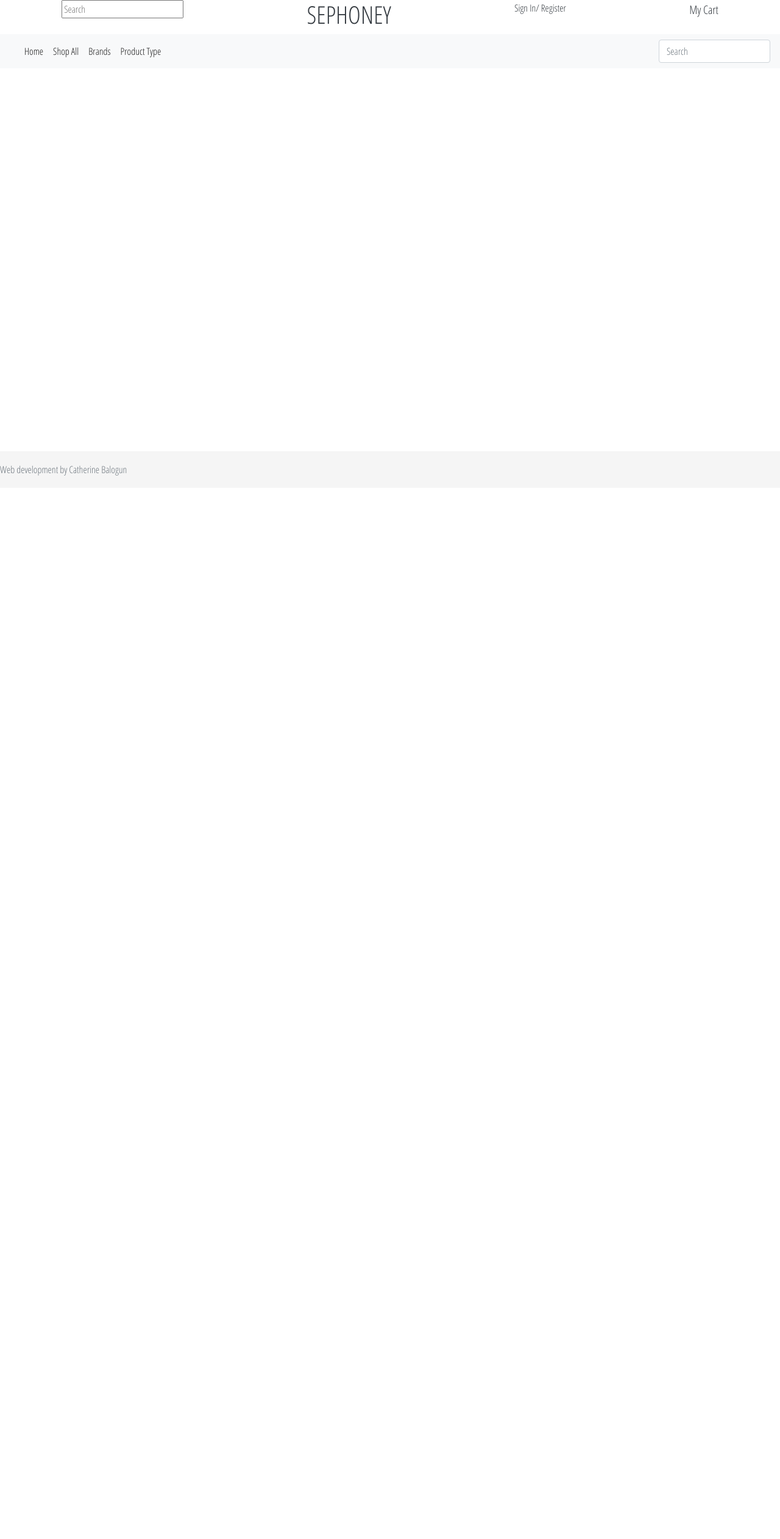
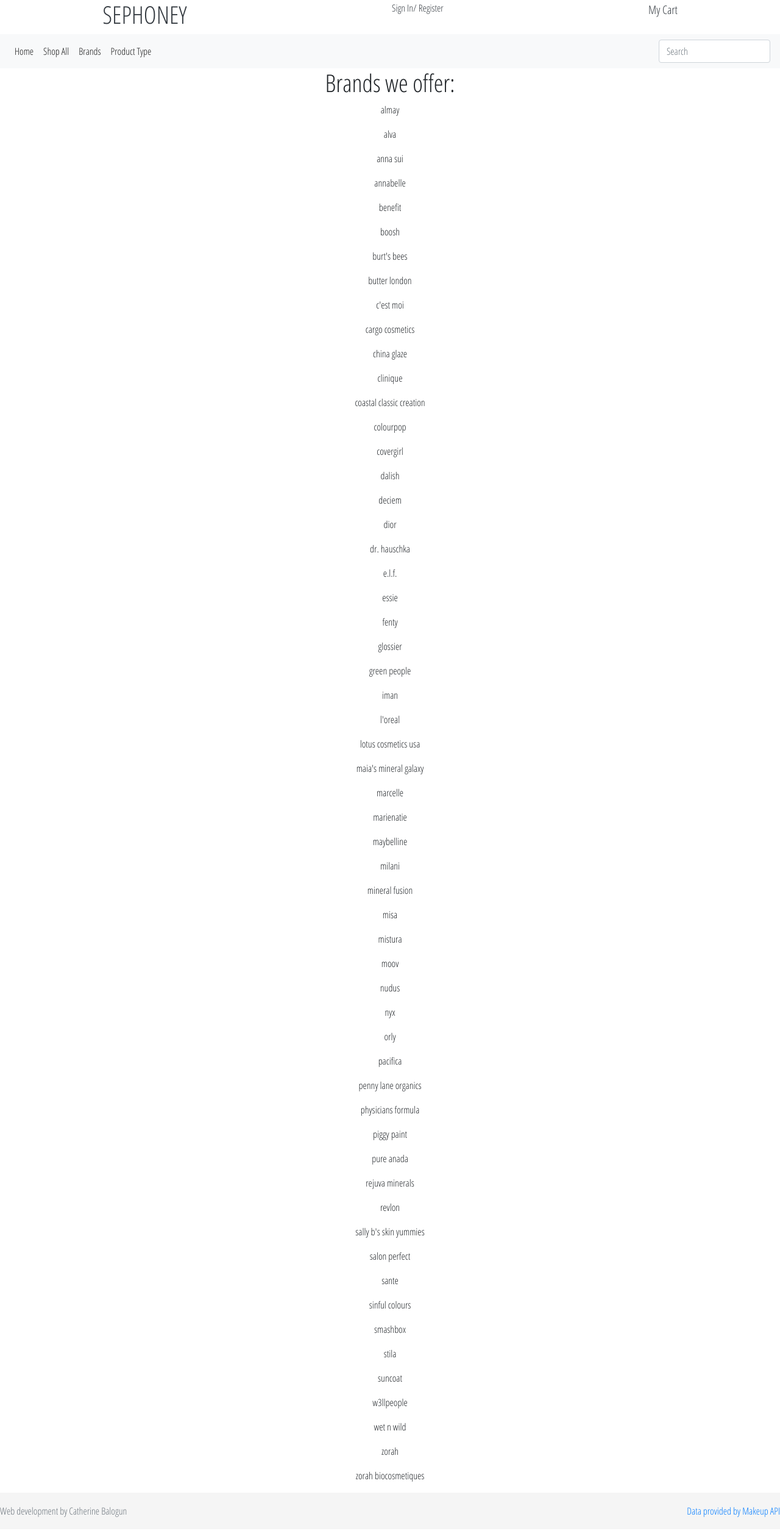
Before and after one commit to DearCodingCathy/SEPHONEY, a React (Create React App) app: page /allbrands in a window 1280 px wide. Shown: the whole page at 61% size. Before the commit the page ends 800 px from the top, so only its background shows below. Built offline with nearby package versions, Linux system fonts and the light colour scheme; no server answers.

Commit message:
CSS styling

```diff
--- a/src/App.css
+++ b/src/App.css
@@ -1,16 +1,3 @@
-.productImg {
-  width: 100px;
-  height: 100px;
-
-}
-
-.productDiv {
-width: 200px;
-height: 300px;
-border: 1px solid black;
-margin: 10px;
-}
-
 .productContainer {
   display: flex;
   flex-wrap: wrap;
@@ -35,13 +22,6 @@
     top: 50%;
     left: 50%;
     width: 200px;
-
-}
-
-.search {
-  height: 30px;
-  width: 200px;
-  /* margin: 30px 0px 0px -60px; */
 }
 
 a {
@@ -50,25 +30,26 @@
 }
 
 .detailContainer {
-display: flex;
-width: 800px;
+/* display: flex; */
+width: 500px;
 margin: 10px auto;
 }
 
 .detailInfo {
   display: flex;
   flex-direction: column;
-
+  margin: 10px 0px 0px 0px;
 }
 
 .detailImg {
   width: 300px;
-  height: 300px;
+  height: 100%;
+  margin: 0px 20px 0px 0px;
 }
 
-/* Needto fix */
-.detailName {
-  margin: 10px auto;
+.main-detail-container {
+display: grid;
+justify-items: center;
 }
 
 .login-form {
@@ -113,9 +94,9 @@
 .items-container {
   width: 500px;
   height: 100%;
-  border: 2px solid black;
-  margin: 50px 20px;
+  border: 0.5px solid grey;
   background-color: rgb(219, 219, 219);
+  border-radius: 5px;
 }
 
 .inner-container {
@@ -131,6 +112,11 @@
 .cartImg{
   width: 100px;
   height: 100px;
+}
+
+.empty-cart {
+  font-weight: bold;
+  margin: 50px 0px 20px 450px;
 }
 
 /* Footer */
@@ -150,3 +136,37 @@
   line-height: 60px; /* Vertically center the text there */
   background-color: #f5f5f5;
 }
+
+.order-container {
+display:flex;
+justify-content: center;
+align-items: center;
+flex-direction: column;
+margin: 20px 0px 0px 0px ;
+}
+
+@media only screen and (max-width: 600px) {
+
+.card-container{
+grid-template-columns: 1fr 1fr;
+width: 300px;
+}
+
+.detailContainer {
+width: 300px;
+margin: 10px auto;
+}
+
+.detailInfo {
+  display: flex;
+  flex-direction: column;
+  margin: 10px 0px 0px 0px;
+
+}
+
+.detailImg {
+  width: 150px;
+  height: 100%;
+  margin: 60px 20px 0px 0px;
+}
+}
--- a/src/Brands.js
+++ b/src/Brands.js
@@ -6,8 +6,69 @@
     return i.brand
   }))
   console.log(uniqueBrands);
+
+
   return (
-    <div>
+    <div className='d-flex flex-column align-items-center'>
+      <h1>Brands we offer:</h1>
+      <p>almay</p>
+      <p>alva</p>
+      <p>anna sui</p>
+      <p>annabelle</p>
+      <p>benefit</p>
+      <p>boosh</p>
+      <p>burt's bees</p>
+      <p>butter london</p>
+      <p>c'est moi</p>
+      <p>cargo cosmetics</p>
+      <p>china glaze</p>
+      <p>clinique</p>
+      <p>coastal classic creation</p>
+      <p>colourpop</p>
+      <p>covergirl</p>
+      <p>dalish</p>
+      <p>deciem</p>
+      <p>dior</p>
+      <p>dr. hauschka</p>
+      <p>e.l.f.</p>
+      <p>essie</p>
+      <p>fenty</p>
+      <p>glossier</p>
+      <p>green people</p>
+      <p>iman</p>
+      <p>l'oreal</p>
+      <p>lotus cosmetics usa</p>
+      <p>maia's mineral galaxy</p>
+      <p>marcelle</p>
+      <p>marienatie</p>
+      <p>maybelline</p>
+      <p>milani</p>
+      <p>mineral fusion</p>
+      <p>misa</p>
+      <p>mistura</p>
+      <p>moov</p>
+      <p>nudus</p>
+      <p>nyx</p>
+      <p>orly</p>
+      <p>pacifica</p>
+      <p>penny lane organics</p>
+      <p>physicians formula</p>
+      <p>piggy paint</p>
+      <p>pure anada</p>
+      <p>rejuva minerals</p>
+      <p>revlon</p>
+      <p>sally b's skin yummies</p>
+      <p>salon perfect</p>
+      <p>sante</p>
+      <p>sinful colours</p>
+      <p>smashbox</p>
+      <p>stila</p>
+      <p>suncoat</p>
+      <p>w3llpeople</p>
+      <p>wet n wild</p>
+      <p>zorah</p>
+      <p>zorah biocosmetiques</p>
+
     </div>
   )
 }
--- a/src/Cart.js
+++ b/src/Cart.js
@@ -5,9 +5,9 @@
 export default function (props) {
 
 
-  if (props.cart) {
+  if (props.cart.length !== 0) {
     return (
-      <>
+      <div className='order-container'>
         <div className='items-container'>
           {props.cart.map((item, index) => (
             <div className='row inner-container'>
@@ -30,7 +30,7 @@
         <div className='summary'>
           <h3>order summary</h3>
           <div>
-            <strong>subtotal</strong>
+            <strong>subtotal: </strong>
 
             {/* <small> ({numItems} items)</small> */}
 
@@ -38,16 +38,23 @@
           </div>
 
           <div>
-            <strong>estimated tax</strong>
+            <strong>estimated tax: </strong>
             <strong className='right'>${props.taxtotal.toFixed(2)}</strong>
           </div>
 
           <hr />
-          <h3>total <span className='right'>${props.ordertotal.toFixed(2)}</span></h3>
+          <div className='d-flex'>
+            <h3>Total: <span className='right'>${props.ordertotal.toFixed(2)}</span></h3>
+            <button className='btn btn-secondary'>Checkout Now</button>
+          </div>
         </div>
-      </>
+      </div>
     )
   } else {
-    return <h1> Your Cart is currently empty</h1>
+    return (
+      <div className='d-flex justify-content-center'>
+        <h1> Your Cart is currently empty...</h1>
+      </div>
+    )
   }
 }
--- a/src/Footer.js
+++ b/src/Footer.js
@@ -3,8 +3,10 @@
 export default function Footer() {
   return (
     <footer className='footer'>
-      <div>
+      <div className='d-flex justify-content-between'>
         <p className='text-muted'>Web development by Catherine Balogun</p>
+
+        <a href="http://makeup-api.herokuapp.com/">Data provided by Makeup API</a>
       </div>
     </footer>
   )
--- a/src/Header.js
+++ b/src/Header.js
@@ -5,7 +5,7 @@
 export default function Header() {
   return (
     <div className='d-flex justify-content-around'>
-      <Search />
+      {/* <Search /> */}
       <Link className='text-dark font-weight-lighter text-decoration-none text-center' to='/'><h1>SEPHONEY</h1> </Link>
 
       <Link className='text-dark text-decoration-none' to='/register'><h5><small>Sign In/ Register</small></h5></Link>
--- a/src/Nav.js
+++ b/src/Nav.js
@@ -4,33 +4,55 @@
 export default function Nav() {
   return (
     <>
-      <nav class="navbar navbar-expand-md navbar-light bg-light">
-        <a class="navbar-brand" href="#"></a>
-        <button class="navbar-toggler" type="button" data-toggle="collapse" data-target="#navbarsExample04" aria-controls="navbarsExample04" aria-expanded="false" aria-label="Toggle navigation">
-          <span class="navbar-toggler-icon"></span>
+      <nav className="navbar navbar-expand-md navbar-light bg-light sticky-top">
+
+
+        <button className="navbar-toggler" type="button" data-toggle="collapse" data-target="#collapseTarget" aria-controls="collapseTarget" aria-expanded="false" aria-label="Toggle navigation">
+
+
+          <span className="navbar-toggler-icon"></span>
+
         </button>
 
-        <div class="collapse navbar-collapse" id="navbarsExample04">
+        <div className="collapse navbar-collapse" id="collapseTarget">
 
-          <ul class="navbar-nav mr-auto">
-            <li class="nav-item active">
-              <Link to='/' class="nav-link">Home <span class="sr-only">(current)</span></Link>
+
+          <ul className="navbar-nav mr-auto">
+
+            <li className="nav-item active">
+
+              <Link to='/' className="nav-link">Home <span className="sr-only">(current)</span></Link>
+
+
             </li>
-            <li class="nav-item active">
-              <Link to='/allproducts' class="nav-link" >Shop All</Link>
+            <li className="nav-item active">
+
+              <Link to='/allproducts' className="nav-link" >Shop All</Link>
+
             </li>
-            <li class="nav-item active">
-              <Link to='/allbrands' class="nav-link" tabindex="-1">Brands</Link>
+            <li className="nav-item active">
+
+              <Link to='/allbrands' className="nav-link" tabIndex="-1" aria-disabled="true">Brands</Link>
+
             </li>
-            <li class="nav-item active">
-              <a class="nav-link">Product Type</a>
+            <li className="nav-item active">
+
+              <Link to='/producttypes' className="nav-link">Product Type</Link>
+
             </li>
           </ul>
-          <form class="form-inline my-2 my-md-0">
-            <input class="form-control" type="text" placeholder="Search" />
+          <form className="form-inline my-2 my-md-0">
+
+            <input className="form-control" type="text" placeholder="Search" />
+
           </form>
         </div>
       </nav>
+
+
+
+
+
     </>
   )
 }
--- a/src/ProductDetail.js
+++ b/src/ProductDetail.js
@@ -1,5 +1,6 @@
 import React from 'react'
 import { withRouter } from 'react-router';
+import { Link } from 'react-router-dom'
 
 
 function ProductDetail(props) {
@@ -7,10 +8,10 @@
 
   if (prod) {
     return (
-      <>
+      <div className='main-detail-container'>
         <h1 className='detailName'>{prod.name}</h1>
-        <div className='detailContainer'>
-          <img className='detailImg' src={prod.api_featured_image} alt={prod.image_link} />
+        <div className='d-flex detailContainer'>
+          <img className='detailImg rounded float-left' src={prod.api_featured_image} alt={prod.image_link} />
 
           <div className='detailInfo'>
             <h5> <b>Price:</b> ${prod.price}</h5>
@@ -18,13 +19,15 @@
             <p> <b>Product Type:</b> {prod.product_type}</p>
             <p> <b>Description:</b> {prod.description}</p>
 
-            <button className='cart-btn' onClick={() => props.func(prod)}
-            > Add to Cart
+            <Link to='/cart'>
+              <button className='cart-btn' onClick={() => props.func(prod)}
+              > Add to Cart
             </button>
+            </Link>
 
           </div>
         </div>
-      </>
+      </div>
     )
   } else {
     return <h1 className='loadingHelp'>Loading ...</h1>
--- a/src/ProductType.js
+++ b/src/ProductType.js
@@ -7,8 +7,18 @@
   }))
   console.log(uniqueTypes);
   return (
-    <div>
-      <h1> This is where the product types will be! </h1>
+    <div className='d-flex flex-column align-items-center'>
+      <h1> Shop by Product Type </h1>
+      <p>Blush</p>
+      <p>Bronzer</p>
+      <p>Eyebrow</p>
+      <p>Eyeliner</p>
+      <p>Eyeshadow</p>
+      <p>Foundation</p>
+      <p>Lip liner</p>
+      <p>Lipstick</p>
+      <p>Mascara</p>
+      <p>Nail Polish</p>
     </div>
   )
 }
```
Also changed, not shown: src/App.js (+4 -3 lines).
